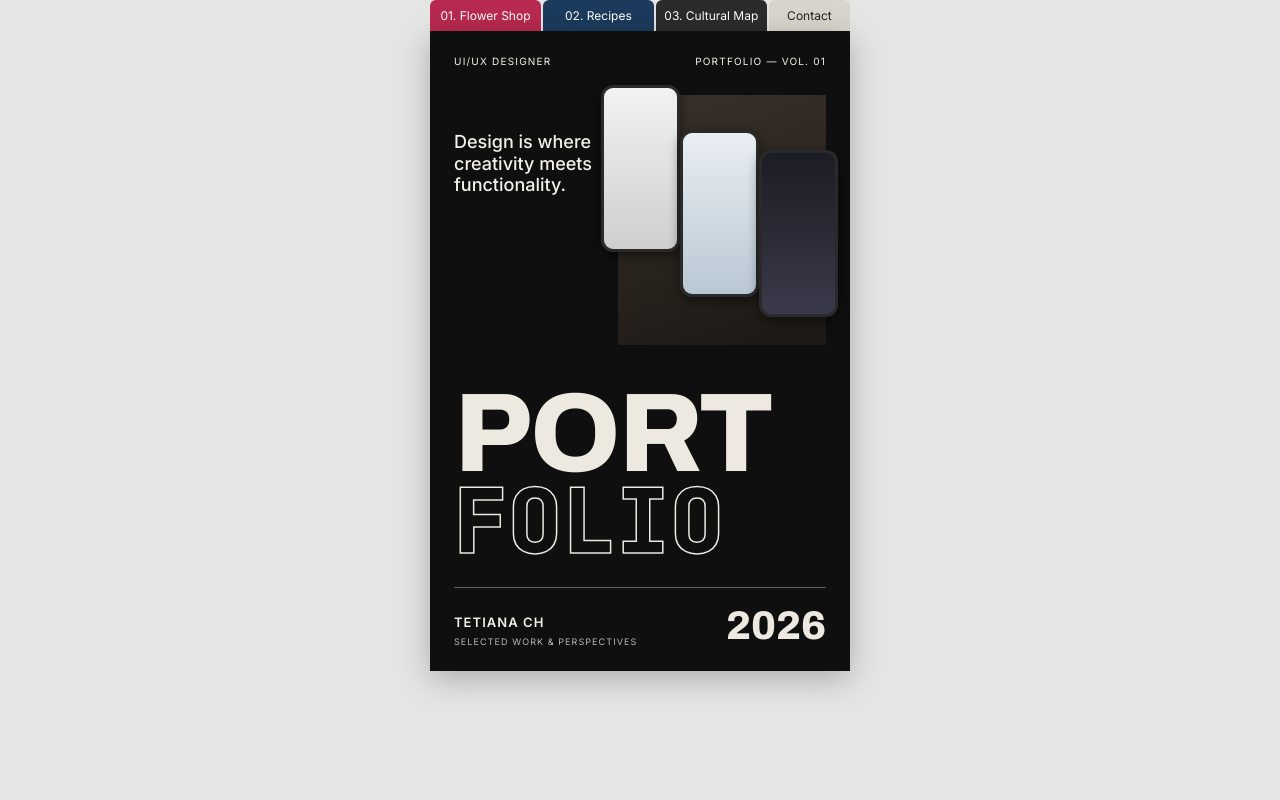
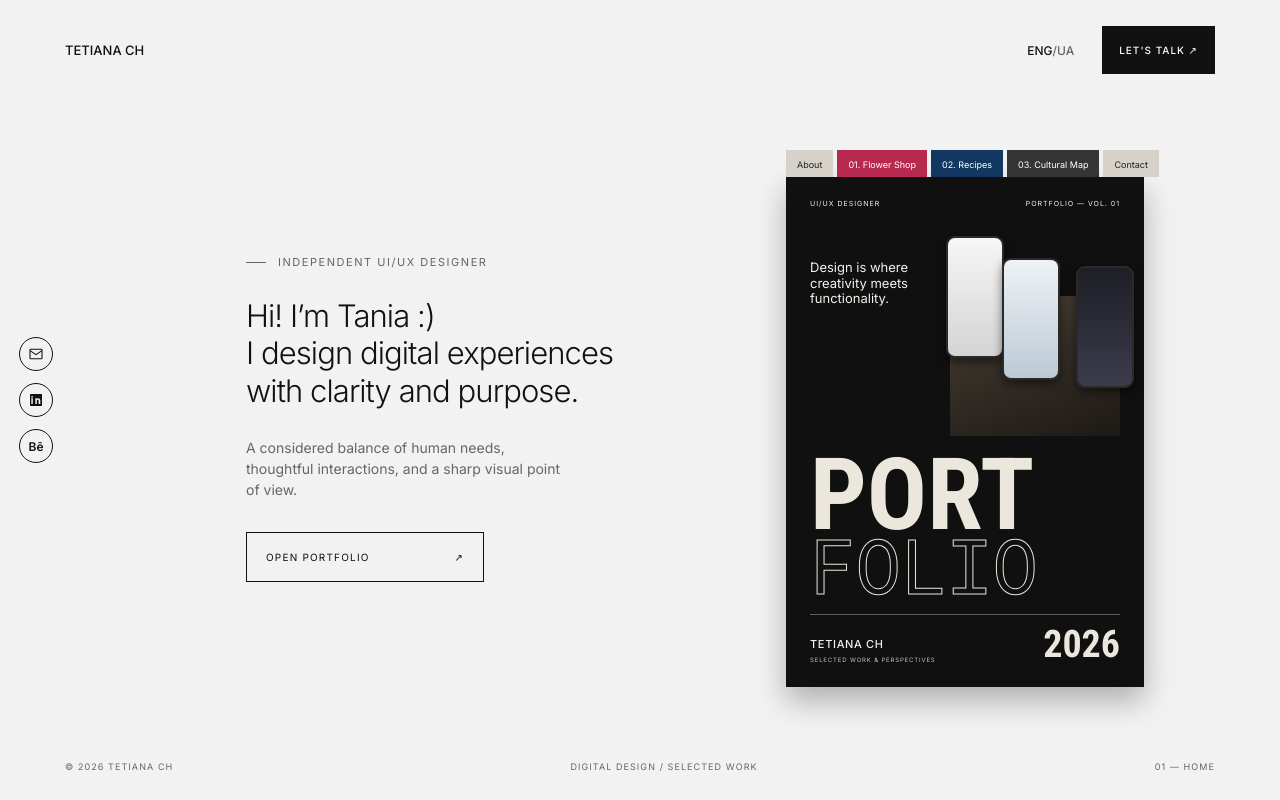
Before and after one commit to CryCatCC/ux-ui-portfolio, a website built with Vite: page index.html in a window 1280 px wide. Built offline with nearby package versions, Linux system fonts and the light colour scheme.

Commit message:
Rebuild first screen as full landing page from Figma
Header, intro, magazine cover with tabs, socials and footer.

Co-Authored-By: Claude Sonnet 5.5 <noreply@anthropic.com>

```diff
--- a/index.html
+++ b/index.html
@@ -1,50 +1,82 @@
 <!doctype html>
-<html lang="uk">
+<html lang="en">
   <head>
     <meta charset="UTF-8" />
     <meta name="viewport" content="width=device-width, initial-scale=1.0" />
-    <title>Tetiana Ch — UI/UX Portfolio 2026</title>
-    <meta name="description" content="Портфоліо junior UI/UX-дизайнерки Tetiana Ch." />
+    <title>Tania Ch — UI/UX Portfolio 2026</title>
+    <meta name="description" content="Portfolio of Tania Ch, an independent UI/UX designer." />
     <link rel="preconnect" href="https://fonts.googleapis.com" />
     <link rel="preconnect" href="https://fonts.gstatic.com" crossorigin />
-    <link href="https://fonts.googleapis.com/css2?family=Archivo:wght@800&family=Inter:wght@400;500;600&family=JetBrains+Mono:wght@400;800&display=swap" rel="stylesheet" />
+    <link href="https://fonts.googleapis.com/css2?family=Inter:wght@300;400;500;600&family=Roboto+Condensed:wght@700&family=Roboto+Mono:wght@400;700&display=swap" rel="stylesheet" />
     <link rel="stylesheet" href="/src/style.css" />
   </head>
   <body>
-    <nav class="tabs" aria-label="Розділи журналу">
+    <header class="header">
+      <a class="header__logo" href="#">TETIANA CH</a>
+      <div class="header__right">
+        <p class="lang"><button class="lang__btn is-active" type="button">ENG</button>/<button class="lang__btn" type="button">UA</button></p>
+        <a class="btn-dark" href="#contact">LET'S TALK <span aria-hidden="true">↗</span></a>
+      </div>
+    </header>
+
+    <ul class="socials" aria-label="Social links">
+      <li><a href="#" aria-label="Email"><svg viewBox="0 0 24 24" width="16" height="16" fill="none" stroke="currentColor" stroke-width="1.6"><rect x="3" y="5" width="18" height="14" rx="1"/><path d="m3 7 9 6 9-6"/></svg></a></li>
+      <li><a href="#" aria-label="LinkedIn"><svg viewBox="0 0 24 24" width="16" height="16" fill="currentColor"><path d="M4 3h16a1 1 0 0 1 1 1v16a1 1 0 0 1-1 1H4a1 1 0 0 1-1-1V4a1 1 0 0 1 1-1Zm3.2 6.5H5v8.5h2.2V9.5ZM6.1 6a1.3 1.3 0 1 0 0 2.6A1.3 1.3 0 0 0 6.1 6ZM18.5 13.3c0-2.2-1.2-3.9-3.2-3.9-1 0-1.7.5-2.1 1.1V9.5H11V18h2.2v-4.4c0-1.1.5-1.9 1.4-1.9s1.3.7 1.3 1.9V18h2.6v-4.7Z"/></svg></a></li>
+      <li><a href="#" aria-label="Behance" class="socials__be">Bē</a></li>
+    </ul>
+
+    <main class="home">
+      <section class="intro">
+        <p class="eyebrow">INDEPENDENT UI/UX DESIGNER</p>
+        <h1 class="intro__title">Hi! I’m Tania :)<br />I design digital experiences with clarity and purpose.</h1>
+        <p class="intro__text">A considered balance of human needs, thoughtful interactions, and a sharp visual point of view.</p>
+        <a class="btn-outline" href="#portfolio">OPEN PORTFOLIO <span aria-hidden="true">↗</span></a>
+      </section>
+
+      <section class="magazine" id="portfolio">
+        <nav class="tabs" aria-label="Magazine sections">
+          <a class="tab tab--about" href="#about">About</a>
           <a class="tab tab--flower" href="#flower-shop">01. Flower Shop</a>
           <a class="tab tab--recipes" href="#recipes">02. Recipes</a>
           <a class="tab tab--map" href="#cultural-map">03. Cultural Map</a>
           <a class="tab tab--contact" href="#contact">Contact</a>
         </nav>
 
-    <main class="cover">
-      <header class="cover__top">
+        <div class="cover">
+          <div class="cover__top">
             <span>UI/UX DESIGNER</span>
             <span>PORTFOLIO — VOL. 01</span>
-      </header>
+          </div>
 
-      <section class="cover__hero">
+          <div class="cover__hero">
             <p class="cover__tagline">Design is where creativity meets functionality.</p>
-        <div class="mockup" role="img" aria-label="Макети мобільних застосунків">
+            <div class="mockup" role="img" aria-label="Mobile app mockups">
               <div class="phone phone--1"></div>
               <div class="phone phone--2"></div>
               <div class="phone phone--3"></div>
             </div>
-      </section>
+          </div>
 
-      <h1 class="cover__title">
+          <h2 class="cover__title">
             <span class="cover__port">PORT</span>
             <span class="cover__folio">FOLIO</span>
-      </h1>
+          </h2>
 
-      <footer class="cover__bottom">
+          <div class="cover__bottom">
             <div>
               <p class="cover__name">TETIANA CH</p>
               <p class="cover__sub">SELECTED WORK &amp; PERSPECTIVES</p>
             </div>
             <p class="cover__year">2026</p>
+          </div>
+        </div>
+      </section>
+    </main>
+
+    <footer class="footer">
+      <span>© 2026 TETIANA CH</span>
+      <span>DIGITAL DESIGN / SELECTED WORK</span>
+      <span>01 — HOME</span>
     </footer>
-    </main>
   </body>
 </html>
--- a/src/style.css
+++ b/src/style.css
@@ -1,126 +1,234 @@
 :root {
-  --bg: #0f0f0f;
-  --paper: #ede9e0;
-  --text: #f4f1ea;
+  --bg: #f2f2f2;
+  --ink: #111;
+  --muted: #666;
+  --cover: #101010;
+  --paper: #ece7dc;
   --flower: #b8294f;
-  --recipes: #1b3a5c;
-  --map: #2b2b2b;
-  --contact: #d9d5cc;
+  --recipes: #123760;
+  --map: #353535;
+  --about: #d6d2c9;
 }
 
-* { box-sizing: border-box; margin: 0; }
+* { box-sizing: border-box; margin: 0; padding: 0; }
 
 body {
   min-height: 100vh;
   display: flex;
   flex-direction: column;
-  align-items: center;
-  background: #e5e5e5;
+  background: var(--bg);
+  color: var(--ink);
   font-family: "Inter", sans-serif;
-  color: var(--text);
 }
 
-.tabs {
+a { color: inherit; text-decoration: none; }
+ul { list-style: none; }
+
+/* Header */
+.header {
   display: flex;
-  width: min(100%, 420px);
-  gap: 2px;
+  justify-content: space-between;
+  align-items: center;
+  padding: 26px 65px;
+  font-size: 13px;
+  font-weight: 500;
 }
+.header__right { display: flex; align-items: center; gap: 28px; }
+.lang { font-size: 12px; color: var(--muted); }
+.lang__btn {
+  background: none;
+  border: 0;
+  font: inherit;
+  color: inherit;
+  cursor: pointer;
+}
+.lang__btn.is-active { color: var(--ink); }
+
+.btn-dark {
+  display: inline-block;
+  padding: 18px 17px;
+  background: var(--ink);
+  color: #fff;
+  font-size: 10px;
+  letter-spacing: .1em;
+}
+
+/* Socials */
+.socials {
+  position: fixed;
+  left: 19px;
+  top: 50%;
+  transform: translateY(-50%);
+  display: flex;
+  flex-direction: column;
+  gap: 12px;
+}
+.socials a {
+  display: grid;
+  place-items: center;
+  width: 34px;
+  height: 34px;
+  border: 1px solid var(--ink);
+  border-radius: 50%;
+}
+.socials__be { font-size: 12px; font-weight: 700; }
+
+/* Home */
+.home {
+  flex: 1;
+  display: flex;
+  justify-content: center;
+  align-items: center;
+  gap: 120px;
+  padding: 20px 65px 20px 175px;
+}
+.intro { max-width: 420px; }
+.eyebrow {
+  display: flex;
+  align-items: center;
+  gap: 12px;
+  font-size: 11px;
+  letter-spacing: .14em;
+  color: var(--muted);
+}
+.eyebrow::before { content: ""; width: 20px; height: 1px; background: var(--muted); }
+.intro__title {
+  margin-top: 28px;
+  font-size: 31px;
+  line-height: 1.2;
+  font-weight: 300;
+  letter-spacing: -.03em;
+  max-width: 420px;
+}
+.intro__text {
+  margin-top: 28px;
+  max-width: 330px;
+  font-size: 14px;
+  line-height: 1.5;
+  color: var(--muted);
+}
+.btn-outline {
+  display: flex;
+  justify-content: space-between;
+  align-items: center;
+  width: 238px;
+  margin-top: 32px;
+  padding: 0 19px;
+  height: 50px;
+  border: 1px solid var(--ink);
+  font-size: 10px;
+  letter-spacing: .12em;
+}
+
+/* Magazine */
+.magazine { width: 358px; flex: none; }
+.tabs { display: flex; gap: 4px; }
 .tab {
-  flex: 1;
-  padding: 8px 6px;
-  font-size: 12px;
-  text-align: center;
-  text-decoration: none;
+  padding: 9px 11px 7px;
+  font-size: 9px;
   color: #fff;
-  border-radius: 6px 6px 0 0;
+  white-space: nowrap;
 }
+.tab--about, .tab--contact { background: var(--about); color: #222; }
 .tab--flower { background: var(--flower); }
 .tab--recipes { background: var(--recipes); }
 .tab--map { background: var(--map); }
-.tab--contact { background: var(--contact); color: #222; flex: .7; }
 
 .cover {
-  width: min(100%, 420px);
-  min-height: 640px;
-  padding: 24px;
   display: flex;
   flex-direction: column;
-  background: var(--bg);
-  box-shadow: 0 8px 30px rgba(0, 0, 0, .25);
+  height: 510px;
+  padding: 22px 24px 24px;
+  background: var(--cover);
+  color: #f4f1ea;
+  box-shadow: 0 14px 28px rgba(0, 0, 0, .28);
 }
 .cover__top {
   display: flex;
   justify-content: space-between;
-  font-size: 10px;
-  letter-spacing: .12em;
+  font-size: 7px;
+  letter-spacing: .14em;
 }
-.cover__hero {
-  display: flex;
-  justify-content: space-between;
-  align-items: flex-start;
-  gap: 12px;
-  margin-top: 28px;
-}
-.cover__tagline {
-  width: 40%;
-  font-size: 18px;
-  line-height: 1.2;
-  font-weight: 500;
-  margin-top: 36px;
-}
+.cover__hero { display: flex; justify-content: space-between; margin-top: 28px; }
+.cover__tagline { width: 36%; margin-top: 24px; font-size: 13px; line-height: 1.2; }
 
 .mockup {
   position: relative;
-  width: 56%;
-  aspect-ratio: 156 / 187;
-  background: linear-gradient(160deg, #3a322a, #1c1814);
+  width: 170px;
+  height: 140px;
+  margin-top: 60px;
+  background: linear-gradient(160deg, #4a4036, #1d1915);
 }
 .phone {
   position: absolute;
-  width: 38%;
-  aspect-ratio: 9 / 19;
-  border-radius: 12px;
-  border: 3px solid #2a2a2a;
-  background: linear-gradient(180deg, #f2f2f2, #cfcfcf);
-  box-shadow: 0 4px 12px rgba(0, 0, 0, .5);
+  width: 58px;
+  height: 122px;
+  border: 2px solid #2a2a2a;
+  border-radius: 9px;
+  background: linear-gradient(180deg, #f6f6f6, #d4d4d4);
+  box-shadow: 0 4px 10px rgba(0, 0, 0, .5);
 }
-.phone--1 { left: -8%; top: -4%; }
-.phone--2 { left: 30%; top: 14%; background: linear-gradient(180deg, #e9eef2, #b9c8d4); }
-.phone--3 { right: -6%; top: 22%; background: linear-gradient(180deg, #1c1c24, #3a3a4a); }
+.phone--1 { left: -4px; top: -60px; }
+.phone--2 { left: 52px; top: -38px; background: linear-gradient(180deg, #eef2f5, #bccad5); }
+.phone--3 { right: -14px; top: -30px; background: linear-gradient(180deg, #1e1e26, #3c3c4c); }
 
-.cover__title {
-  margin-top: auto;
-  line-height: .85;
-  font-weight: 800;
-}
+.cover__title { margin-top: auto; line-height: .8; font-weight: 700; }
 .cover__port {
   display: block;
-  font-family: "Archivo", sans-serif;
-  font-size: clamp(88px, 26vw, 112px);
+  font-family: "Roboto Condensed", sans-serif;
+  font-size: 100px;
   color: var(--paper);
-  letter-spacing: -.02em;
 }
 .cover__folio {
   display: block;
-  font-family: "JetBrains Mono", monospace;
-  font-size: clamp(72px, 21vw, 90px);
+  font-family: "Roboto Mono", monospace;
+  font-size: 76px;
+  font-weight: 400;
   color: transparent;
-  -webkit-text-stroke: 1.5px var(--paper);
+  -webkit-text-stroke: 1px var(--paper);
 }
-
 .cover__bottom {
   display: flex;
   justify-content: space-between;
   align-items: flex-end;
-  margin-top: 28px;
-  padding-top: 16px;
+  margin-top: 18px;
+  padding-top: 10px;
   border-top: 1px solid rgba(244, 241, 234, .35);
 }
-.cover__name { font-size: 13px; font-weight: 600; letter-spacing: .08em; }
-.cover__sub { margin-top: 6px; font-size: 9px; letter-spacing: .12em; opacity: .75; }
+.cover__name { font-size: 11px; font-weight: 500; letter-spacing: .06em; }
+.cover__sub { margin-top: 5px; font-size: 6px; letter-spacing: .14em; opacity: .8; }
 .cover__year {
-  font-family: "Archivo", sans-serif;
-  font-size: 40px;
-  font-weight: 800;
+  font-family: "Roboto Condensed", sans-serif;
+  font-size: 38px;
+  font-weight: 700;
   color: var(--paper);
+  line-height: 1;
 }
+
+/* Footer */
+.footer {
+  display: flex;
+  justify-content: space-between;
+  padding: 24px 65px 28px;
+  font-size: 9px;
+  letter-spacing: .12em;
+  color: var(--muted);
+}
+
+/* Tablet / phone */
+@media (max-width: 960px) {
+  .header, .footer { padding-left: 24px; padding-right: 24px; }
+  .home {
+    flex-direction: column;
+    gap: 48px;
+    padding: 24px 24px 48px 64px;
+  }
+  .footer { flex-direction: column; gap: 6px; }
+}
+@media (max-width: 480px) {
+  .home { padding-left: 24px; }
+  .socials { display: none; }
+  .magazine { width: 100%; max-width: 358px; }
+  .tab { padding-left: 7px; padding-right: 7px; font-size: 8px; }
+  .header__right { gap: 14px; }
+}
```
Lines whose indentation alone changed are shown as unchanged.
